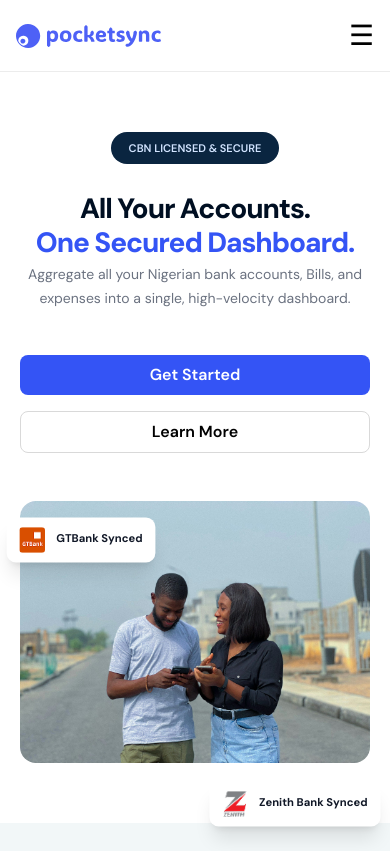
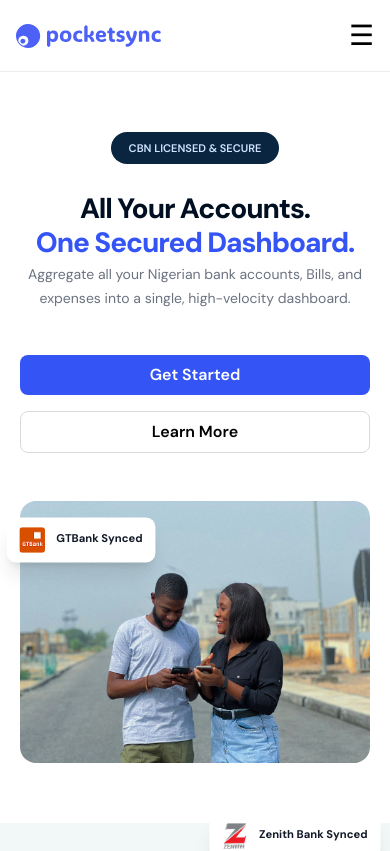
Before and after one commit to Group-7-SCRUM-Sprint/pocketsync-mvp, a React (Vite) app in the folder frontend/: page / in a window 390 px wide. Shown: the top 851 px of the page. Built offline with nearby package versions, Linux system fonts and the light colour scheme.

Commit message:
refactor: improve responsive layout and component styling

```diff
--- a/frontend/src/components/hero/Hero.css
+++ b/frontend/src/components/hero/Hero.css
@@ -246,7 +246,7 @@
     }
 
     .floating-card--bottom {
-        bottom: 12px;
+        bottom: -20px;
         right: -12px;
     }
 
```
